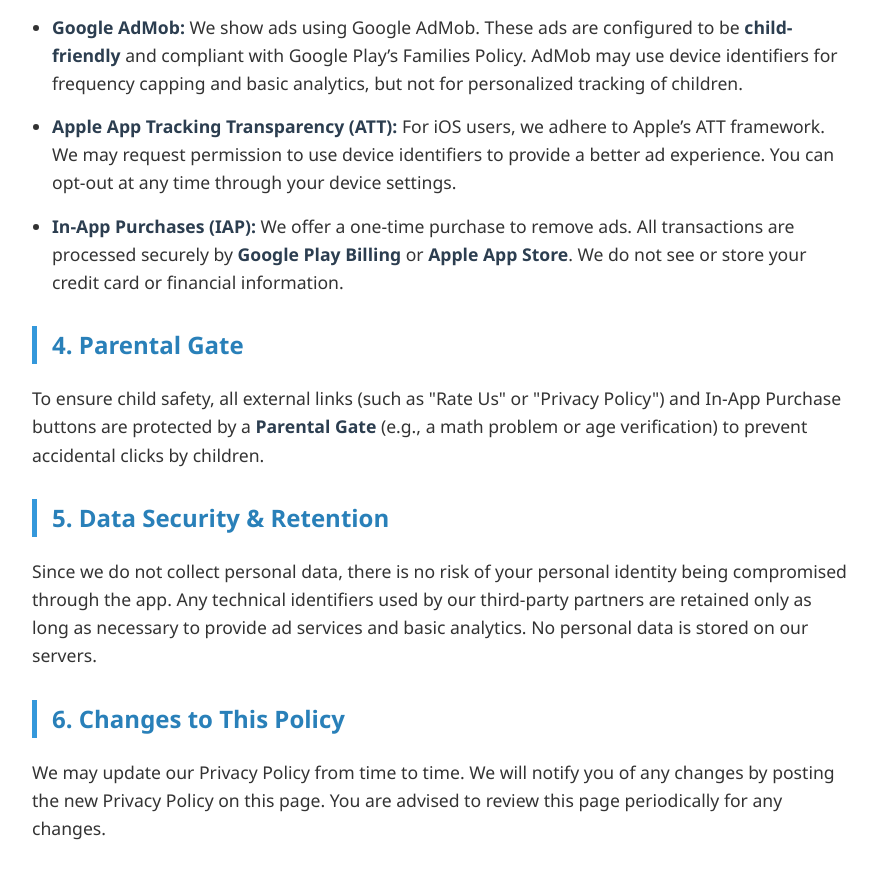
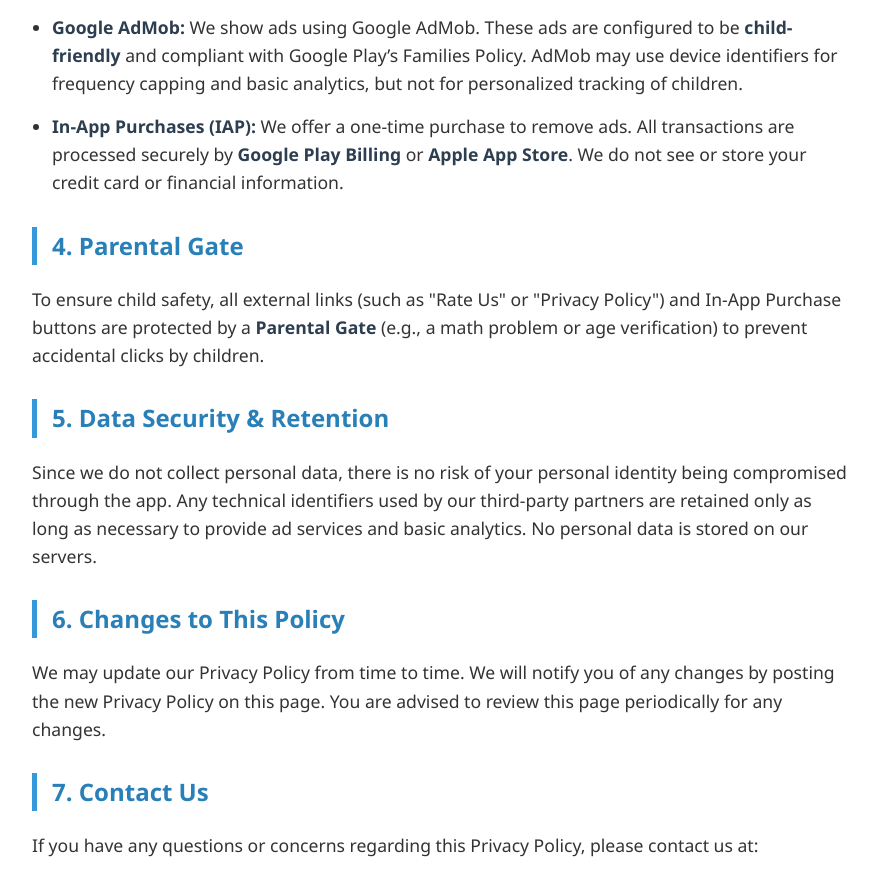
Before and after one commit to Division11/privacy-policy, a plain HTML site: page index.html in a window 1280 px wide. Shown: the part 889-1758 px from the top of the page, without its empty margins (198-1075 px from the left). Drawn offline with Linux system fonts and the light colour scheme.

Commit message:
Update index.html

```diff
--- a/index.html
+++ b/index.html
@@ -35,7 +35,6 @@
         <p>To support the development of ArtNest, we use third-party services that may collect non-personal technical data:</p>
         <ul>
             <li><strong>Google AdMob:</strong> We show ads using Google AdMob. These ads are configured to be <strong>child-friendly</strong> and compliant with Google Play’s Families Policy. AdMob may use device identifiers for frequency capping and basic analytics, but not for personalized tracking of children.</li>
-            <li><strong>Apple App Tracking Transparency (ATT):</strong> For iOS users, we adhere to Apple’s ATT framework. We may request permission to use device identifiers to provide a better ad experience. You can opt-out at any time through your device settings.</li>
             <li><strong>In-App Purchases (IAP):</strong> We offer a one-time purchase to remove ads. All transactions are processed securely by <strong>Google Play Billing</strong> or <strong>Apple App Store</strong>. We do not see or store your credit card or financial information.</li>
         </ul>
 
```
